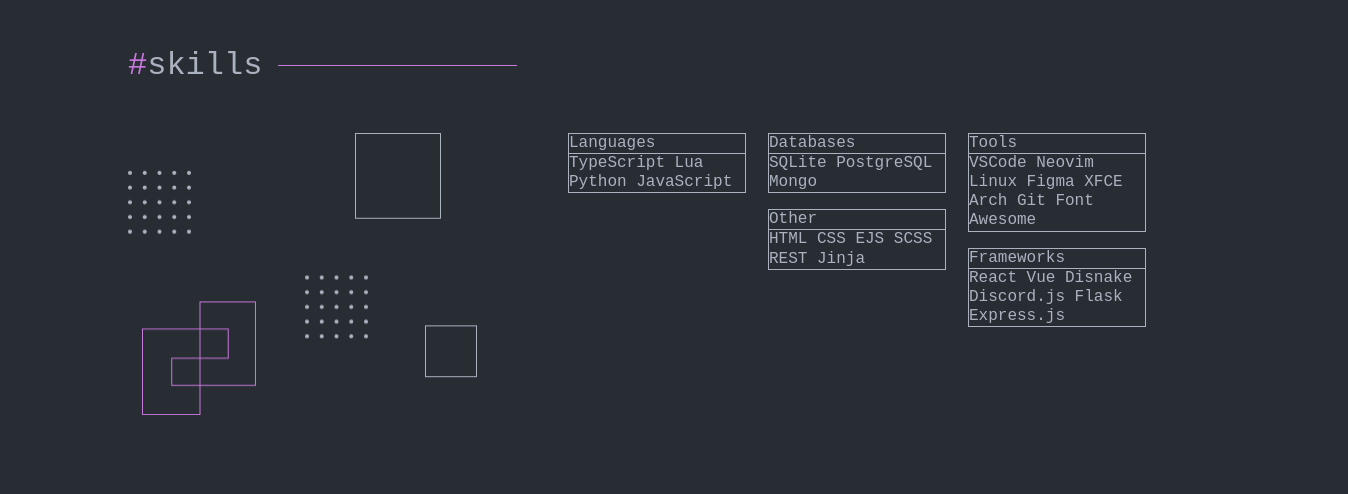
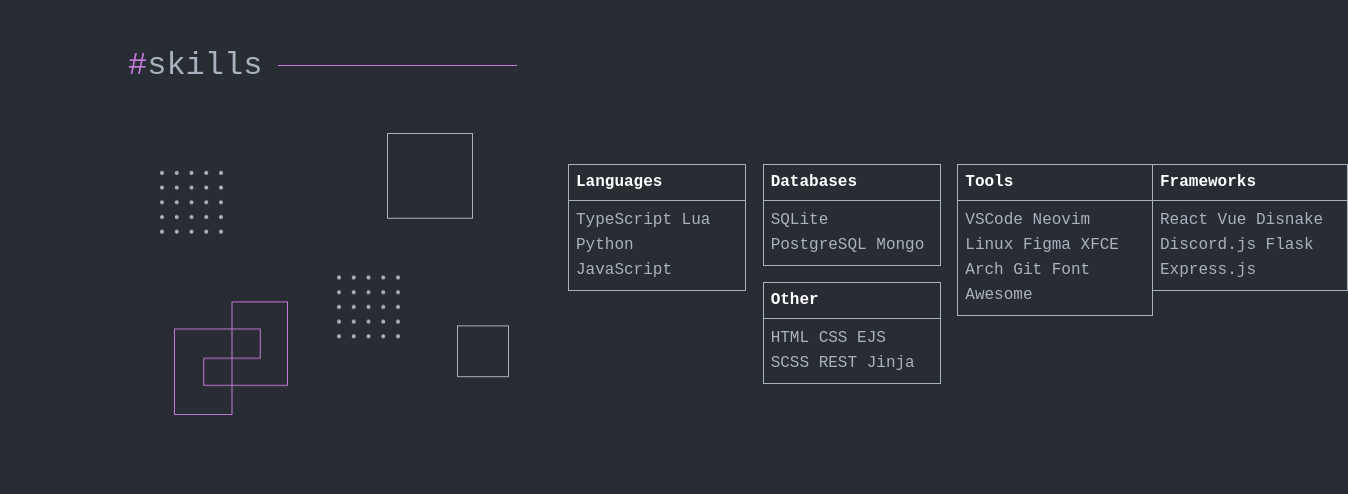
Before and after one commit to ElenaNam/portfolio, a React app: page / in a window 1280 px wide. Shown: the part 1480-1974 px from the top of the page, 1348 px wide, since content can reach past the window. Built offline with nearby package versions, Linux system fonts and the light colour scheme.

Commit message:
add styles to skills section

```diff
--- a/src/layout/sections/skills/Skills.tsx
+++ b/src/layout/sections/skills/Skills.tsx
@@ -13,7 +13,7 @@
         <SectionTitle hasLine widthLine="239px">
           skills
         </SectionTitle>
-        <FlexWrapper justify="space-between" gap="59px">
+        <FlexWrapper justify="space-between">
           <Img src={img} alt="" />
           <ColumnWrapper>
             <Skill title="Languages" desc="TypeScript Lua Python JavaScript" />
@@ -37,14 +37,16 @@
 const StyledSkills = styled.section``;
 
 const Img = styled.img`
+  margin: 0 32px;
   width: 100%;
   max-width: 349px;
   height: 282px;
 `;
 
 const ColumnWrapper = styled.div`
+  margin-top: 31px;
   column-count: 3;
-  column-gap: 16px;
+  column-gap: 0;
 
   width: 584px;
   height: 280px;
@@ -52,4 +54,8 @@
   & > *:first-of-type {
     height: 100%;
   }
+  & > *:last-child,
+  & > *:nth-last-child(2) {
+    width: 196px;
+  }
 `;
--- a/src/layout/sections/skills/skill/Skill.tsx
+++ b/src/layout/sections/skills/skill/Skill.tsx
@@ -1,35 +1,42 @@
-import React from 'react';
-import styled from 'styled-components';
+import React from "react";
+import styled from "styled-components";
+import { theme } from "../../../../styles/Theme";
 
 type SkillPropsType = {
-    title: string
-    desc: string
-}
+  title: string;
+  desc: string;
+};
 
 export const Skill = (props: SkillPropsType) => {
   return (
     <StyledSkill>
-        <Box>
-            <Title>{props.title}</Title>
-            <Desc>{props.desc}</Desc>
-        </Box>
+      <Box>
+        <Title>{props.title}</Title>
+        <Desc>{props.desc}</Desc>
+      </Box>
     </StyledSkill>
   );
 };
 
+const StyledSkill = styled.div`
+  display: inline-block;
+  width: 178px;
 
-const StyledSkill = styled.div`
-    display: inline-block;
+  &:not(:last-of-type) {
     margin-bottom: 16px;
-    width: 178px;
-`
+  }
+`;
 const Box = styled.div`
-    border: 1px solid #ABB2BF;
-`
-
+  border: 1px solid ${theme.colors.secondary};
+`;
 const Title = styled.div`
-    border-bottom: 1px solid #ABB2BF;
-`
+  padding: 7px;
+  border-bottom: 1px solid ${theme.colors.secondary};
+  color: ${theme.colors.main};
+  font-weight: 600;
+  line-height: 1.32;
+`;
 const Desc = styled.div`
-
-`
+  padding: 7px;
+  line-height: 1.57; //TODO:
+`;
```
